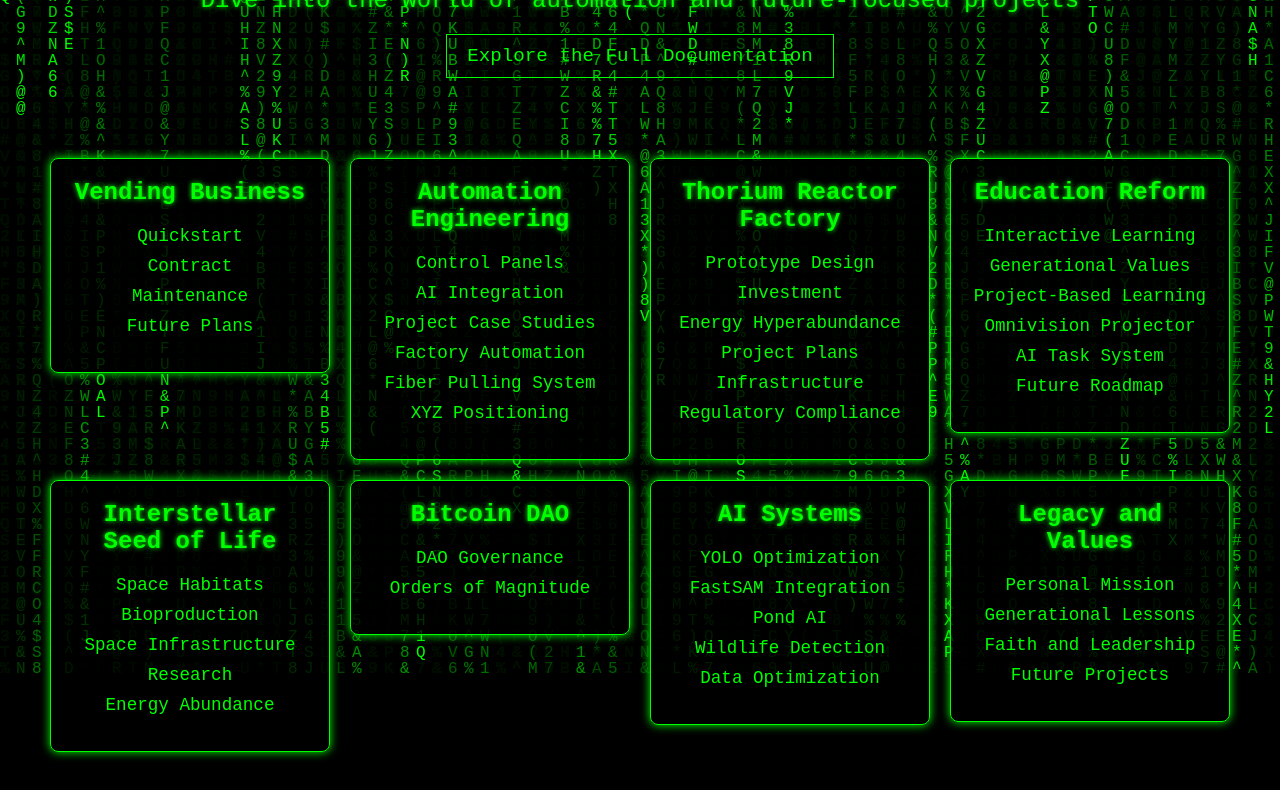
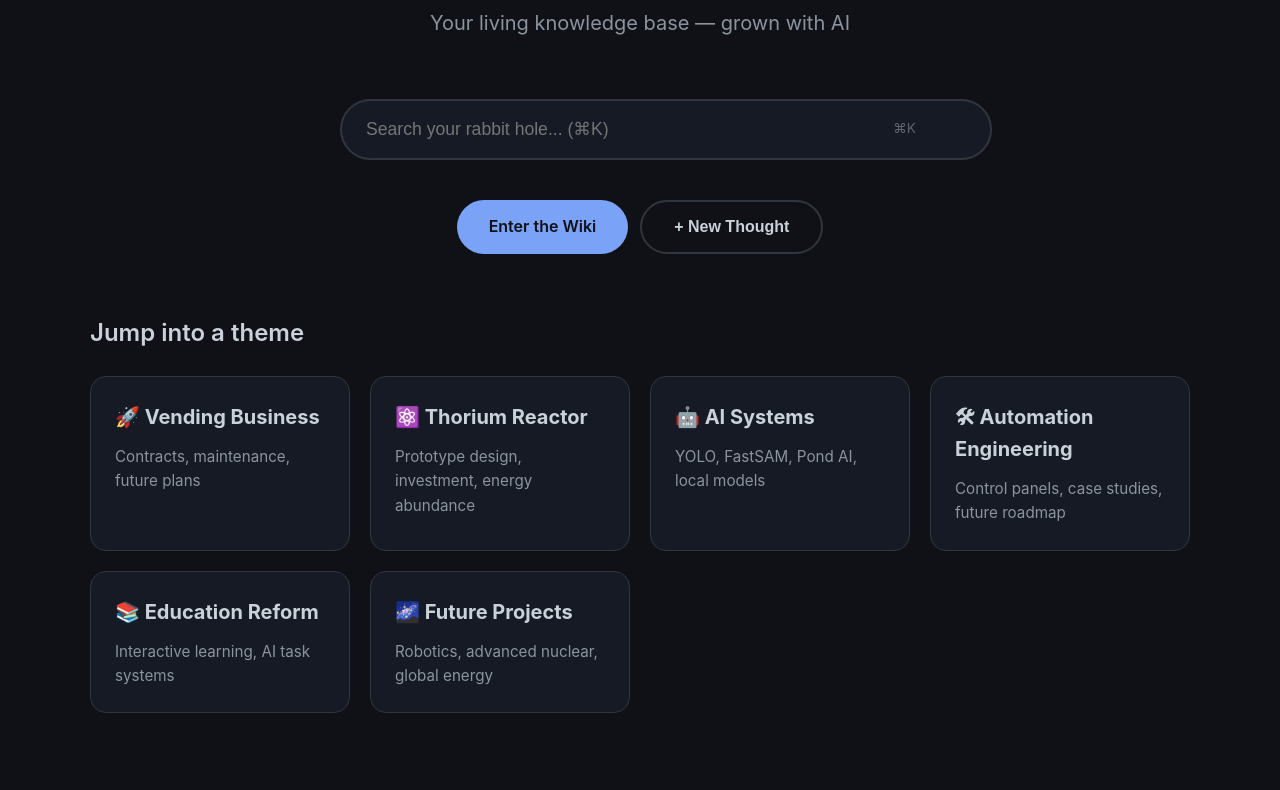
Before and after one commit to macmaniac77/rabbithole, a website: page index.html in a window 1280 px wide. Shown: the part 127-917 px from the top of the page. Drawn offline with Linux system fonts and the light colour scheme.

Commit message:
Task 1: Replace front page with clean Obsidian-style landing page

```diff
--- a/index.html
+++ b/index.html
@@ -2,290 +2,318 @@
 <html lang="en">
 <head>
     <meta charset="UTF-8">
-    <title>Maclaine's Automation Hub</title>
+    <meta name="viewport" content="width=device-width, initial-scale=1.0">
+    <title>Maclaine's Rabbit Hole</title>
     <style>
-        /* General Styles */
+        :root {
+            --bg: #0f1117;
+            --card: #161a24;
+            --accent: #7aa2f7;
+            --text: #c9d1d9;
+            --text-dim: #8b949e;
+        }
         body {
             margin: 0;
             padding: 0;
-            font-family: 'Courier New', Courier, monospace;
-            background-color: black;
-            color: #00ff00;
-            overflow: hidden;
+            background: var(--bg);
+            color: var(--text);
+            font-family: -apple-system, BlinkMacSystemFont, 'Segoe UI', Roboto, sans-serif;
+            line-height: 1.6;
         }
-
-        /* Matrix Background Animation */
-        canvas {
-            position: fixed;
-            top: 0;
-            left: 0;
-            z-index: -1;
+        .container {
+            max-width: 1100px;
+            margin: 0 auto;
+            padding: 40px 20px;
         }
-
-        /* Header Styles */
         header {
             text-align: center;
-            padding: 50px 0;
+            margin-bottom: 60px;
         }
-        header h1 {
-            font-size: 3em;
+        h1 {
+            font-size: 3.2rem;
+            font-weight: 700;
+            margin: 0 0 12px;
+            background: linear-gradient(90deg, #7aa2f7, #a5b4fc);
+            -webkit-background-clip: text;
+            -webkit-text-fill-color: transparent;
+        }
+        .subtitle {
+            font-size: 1.25rem;
+            color: var(--text-dim);
             margin: 0;
-            text-shadow: 0 0 10px #00ff00;
         }
-        header p {
-            font-size: 1.5em;
-            margin: 10px 0 0;
-            text-shadow: 0 0 5px #00ff00;
+        .search-bar {
+            max-width: 600px;
+            margin: 40px auto;
+            position: relative;
         }
-        nav a {
-            color: #00ff00;
+        .search-bar input {
+            width: 100%;
+            padding: 18px 24px;
+            font-size: 1.1rem;
+            border: 2px solid #30363d;
+            border-radius: 9999px;
+            background: var(--card);
+            color: var(--text);
+            outline: none;
+            transition: border-color 0.2s;
+        }
+        .search-bar input:focus {
+            border-color: var(--accent);
+        }
+        .search-bar::after {
+            content: '⌘K';
+            position: absolute;
+            right: 24px;
+            top: 50%;
+            transform: translateY(-50%);
+            color: var(--text-dim);
+            font-size: 0.85rem;
+            opacity: 0.6;
+        }
+        .quick-actions {
+            display: flex;
+            gap: 12px;
+            justify-content: center;
+            margin-bottom: 60px;
+            flex-wrap: wrap;
+        }
+        .btn {
+            background: var(--accent);
+            color: #0f1117;
+            border: none;
+            padding: 14px 32px;
+            font-size: 1rem;
+            font-weight: 600;
+            border-radius: 9999px;
+            cursor: pointer;
+            transition: transform 0.2s, box-shadow 0.2s;
             text-decoration: none;
-            font-size: 1.2em;
-            display: inline-block;
-            margin-top: 20px;
-            border: 1px solid #00ff00;
-            padding: 10px 20px;
-            transition: background-color 0.3s;
+            display: inline-flex;
+            align-items: center;
+            gap: 8px;
         }
-        nav a:hover {
-            background-color: #00ff00;
-            color: black;
+        .btn:hover {
+            transform: translateY(-2px);
+            box-shadow: 0 10px 15px -3px rgb(122 162 247 / 0.3);
         }
-
-        /* Container and Section Styles */
-        .container {
-            padding: 20px;
-            display: flex;
-            flex-wrap: wrap;
-            justify-content: center;
-            align-items: flex-start;
+        .btn-secondary {
+            background: transparent;
+            color: var(--text);
+            border: 2px solid #30363d;
         }
         .section {
-            background-color: rgba(0, 0, 0, 0.8);
-            border: 1px solid #00ff00;
-            margin: 10px;
-            padding: 20px;
-            width: 280px;
-            box-sizing: border-box;
-            border-radius: 8px;
-            box-shadow: 0 0 10px #00ff00;
-            transition: transform 0.3s;
-        }
-        .section:hover {
-            transform: scale(1.05);
-            box-shadow: 0 0 20px #00ff00;
+            margin-bottom: 70px;
         }
         .section h2 {
-            margin-top: 0;
-            text-align: center;
-            text-shadow: 0 0 5px #00ff00;
+            font-size: 1.5rem;
+            margin-bottom: 24px;
+            color: var(--text);
+            font-weight: 600;
         }
-        .section ul {
-            list-style: none;
-            padding: 0;
+        .cards {
+            display: grid;
+            grid-template-columns: repeat(auto-fit, minmax(260px, 1fr));
+            gap: 20px;
         }
-        .section ul li {
-            margin: 10px 0;
-            text-align: center;
+        .card {
+            background: var(--card);
+            border: 1px solid #30363d;
+            border-radius: 16px;
+            padding: 24px;
+            transition: transform 0.2s, border-color 0.2s;
+            text-decoration: none;
+            color: inherit;
         }
-        .section ul li a {
-            color: #00ff00;
-            text-decoration: none;
-            font-size: 1.1em;
-            transition: color 0.3s;
+        .card:hover {
+            transform: translateY(-4px);
+            border-color: var(--accent);
         }
-        .section ul li a:hover {
-            color: white;
+        .card h3 {
+            margin: 0 0 12px;
+            font-size: 1.25rem;
         }
-
-        /* Footer Styles */
+        .card p {
+            color: var(--text-dim);
+            margin: 0;
+            font-size: 0.95rem;
+        }
+        .new-thought {
+            background: var(--card);
+            border: 1px solid #30363d;
+            border-radius: 16px;
+            padding: 32px;
+            max-width: 700px;
+            margin: 0 auto;
+        }
+        .new-thought textarea {
+            width: 100%;
+            min-height: 120px;
+            background: #0f1117;
+            border: 1px solid #30363d;
+            border-radius: 12px;
+            color: var(--text);
+            padding: 16px;
+            font-size: 1rem;
+            resize: vertical;
+            margin-bottom: 16px;
+        }
         footer {
             text-align: center;
-            padding: 20px 0;
-            background-color: black;
-            color: #00ff00;
-            position: relative;
-        }
-
-        /* Scrollbar Styles */
-        ::-webkit-scrollbar {
-            width: 10px;
-        }
-        ::-webkit-scrollbar-track {
-            background: black;
-        }
-        ::-webkit-scrollbar-thumb {
-            background: #00ff00;
+            padding: 40px 20px;
+            color: var(--text-dim);
+            font-size: 0.9rem;
         }
     </style>
 </head>
 <body>
-
-<!-- Matrix Background Canvas -->
-<canvas id="matrix"></canvas>
-
+    <div class="container">
         <header>
-    <h1>Maclaine's Automation Hub</h1>
-    <p>Dive into the world of automation and future-focused projects</p>
-    <nav>
-        <a href="/rabbithole/index.html#quickstart/index.md">Explore the Full Documentation</a>
-    </nav>
+            <h1>Maclaine's Rabbit Hole</h1>
+            <p class="subtitle">Your living knowledge base — grown with AI</p>
         </header>
 
-<div class="container">
-    <!-- Sections -->
-    <div class="section">
-        <h2>Vending Business</h2>
-        <ul>
-            <li><a href="/rabbithole/index.html#vending/index.md">Quickstart</a></li>
-            <li><a href="/rabbithole/index.html#vending/contract.md">Contract</a></li>
-            <li><a href="/rabbithole/index.html#vending/maintenance.md">Maintenance</a></li>
-            <li><a href="/rabbithole/index.html#vending/future-plans.md">Future Plans</a></li>
-        </ul>
+        <!-- Search -->
+        <div class="search-bar">
+            <input type="text" id="global-search" placeholder="Search your rabbit hole..."
+                   onkeypress="if (event.key === 'Enter') searchWiki(this.value)">
         </div>
 
-    <div class="section">
-        <h2>Automation Engineering</h2>
-        <ul>
-            <li><a href="/rabbithole/index.html#automation/control-panels.md">Control Panels</a></li>
-            <li><a href="/rabbithole/index.html#automation/ai-integration.md">AI Integration</a></li>
-            <li><a href="/rabbithole/index.html#automation/project-case-studies/index.md">Project Case Studies</a></li>
-            <li><a href="/rabbithole/index.html#automation/project-case-studies/factory-automation.md">Factory Automation</a></li>
-            <li><a href="/rabbithole/index.html#automation/fiber-pulling-system.md">Fiber Pulling System</a></li>
-            <li><a href="/rabbithole/index.html#automation/xyz-positioning.md">XYZ Positioning</a></li>
-        </ul>
+        <!-- Quick Actions -->
+        <div class="quick-actions">
+            <a href="/RABBITHOLE/index.html" class="btn">Enter the Wiki</a>
+            <button onclick="showNewThought()" class="btn btn-secondary">+ New Thought</button>
         </div>
 
-    <div class="section">
-        <h2>Thorium Reactor Factory</h2>
-        <ul>
-            <li><a href="/rabbithole/index.html#thorium-reactor/prototype-design.md">Prototype Design</a></li>
-            <li><a href="/rabbithole/index.html#thorium-reactor/investment.md">Investment</a></li>
-            <li><a href="/rabbithole/index.html#thorium-reactor/energy-hyperabundance.md">Energy Hyperabundance</a></li>
-            <li><a href="/rabbithole/index.html#thorium-reactor/project-plans/index.md">Project Plans</a></li>
-            <li><a href="/rabbithole/index.html#thorium-reactor/project-plans/infrastructure.md">Infrastructure</a></li>
-            <li><a href="/rabbithole/index.html#thorium-reactor/project-plans/regulatory-compliance.md">Regulatory Compliance</a></li>
-        </ul>
+        <!-- New Thought Modal -->
+        <div id="new-thought-modal" style="display: none; position: fixed; inset: 0; background: rgba(0,0,0,0.8); z-index: 100; align-items: center; justify-content: center;">
+            <div class="new-thought" style="max-width: 600px; width: 90%;">
+                <h2 style="margin-top: 0;">Start a new thought</h2>
+                <textarea id="thought-prompt" placeholder="Describe the idea, question, or project..."></textarea>
+                <div style="display: flex; gap: 12px; justify-content: flex-end;">
+                    <button onclick="hideNewThought()" class="btn btn-secondary">Cancel</button>
+                    <button onclick="generateNewPage()" class="btn">Generate with AI →</button>
+                </div>
+                <p style="font-size: 0.85rem; color: var(--text-dim); margin-top: 12px;">
+                    This will create a new Markdown page and commit it to your repo.
+                </p>
+            </div>
         </div>
 
+        <!-- Quick Access Cards -->
         <div class="section">
-        <h2>Education Reform</h2>
-        <ul>
-            <li><a href="/rabbithole/index.html#education/interactive-learning.md">Interactive Learning</a></li>
-            <li><a href="/rabbithole/index.html#education/generational-values.md">Generational Values</a></li>
-            <li><a href="/rabbithole/index.html#education/project-based-learning.md">Project-Based Learning</a></li>
-            <li><a href="/rabbithole/index.html#education/omnivision-projector.md">Omnivision Projector</a></li>
-            <li><a href="/rabbithole/index.html#education/ai-task-system.md">AI Task System</a></li>
-            <li><a href="/rabbithole/index.html#education/future-roadmap.md">Future Roadmap</a></li>
-        </ul>
-    </div>
-
-    <div class="section">
-        <h2>Interstellar Seed of Life</h2>
-        <ul>
-            <li><a href="/rabbithole/index.html#interstellar-seed/space-habitats.md">Space Habitats</a></li>
-            <li><a href="/rabbithole/index.html#interstellar-seed/bioproduction.md">Bioproduction</a></li>
-            <li><a href="/rabbithole/index.html#interstellar-seed/space-infrastructure.md">Space Infrastructure</a></li>
-            <li><a href="/rabbithole/index.html#interstellar-seed/research.md">Research</a></li>
-            <li><a href="/rabbithole/index.html#interstellar-seed/energy-abundance.md">Energy Abundance</a></li>
-        </ul>
-    </div>
-
-    <div class="section">
-        <h2>Bitcoin DAO</h2>
-        <ul>
-            <li><a href="/rabbithole/index.html#bitcoin-dao/dao-governance.md">DAO Governance</a></li>
-            <li><a href="/rabbithole/index.html#bitcoin-dao/orders-of-magnitude.md">Orders of Magnitude</a></li>
-        </ul>
-    </div>
-
-    <div class="section">
-        <h2>AI Systems</h2>
-        <ul>
-            <li><a href="/rabbithole/index.html#ai-systems/yolo-optimization.md">YOLO Optimization</a></li>
-            <li><a href="/rabbithole/index.html#ai-systems/fastsam-integration.md">FastSAM Integration</a></li>
-            <li><a href="/rabbithole/index.html#ai-systems/pond-ai/index.md">Pond AI</a></li>
-            <li><a href="/rabbithole/index.html#ai-systems/pond-ai/wildlife-detection.md">Wildlife Detection</a></li>
-            <li><a href="/rabbithole/index.html#ai-systems/pond-ai/data-optimization.md">Data Optimization</a></li>
-        </ul>
-    </div>
-
-    <div class="section">
-        <h2>Legacy and Values</h2>
-        <ul>
-            <li><a href="/rabbithole/index.html#legacy-and-values/personal-mission.md">Personal Mission</a></li>
-            <li><a href="/rabbithole/index.html#legacy-and-values/generational-lessons.md">Generational Lessons</a></li>
-            <li><a href="/rabbithole/index.html#legacy-and-values/faith-and-leadership.md">Faith and Leadership</a></li>
-            <li><a href="/rabbithole/index.html#future-projects/index.md">Future Projects</a></li>
-        </ul>
+            <h2>Jump into a theme</h2>
+            <div class="cards">
+                <a href="/RABBITHOLE/index.html#markdown/vending/index.md" class="card">
+                    <h3>🚀 Vending Business</h3>
+                    <p>Contracts, maintenance, future plans</p>
+                </a>
+                <a href="/RABBITHOLE/index.html#markdown/thorium-reactor/index.md" class="card">
+                    <h3>⚛️ Thorium Reactor</h3>
+                    <p>Prototype design, investment, energy abundance</p>
+                </a>
+                <a href="/RABBITHOLE/index.html#markdown/ai-systems/index.md" class="card">
+                    <h3>🤖 AI Systems</h3>
+                    <p>YOLO, FastSAM, Pond AI, local models</p>
+                </a>
+                <a href="/RABBITHOLE/index.html#markdown/automation/index.md" class="card">
+                    <h3>🛠 Automation Engineering</h3>
+                    <p>Control panels, case studies, future roadmap</p>
+                </a>
+                <a href="/RABBITHOLE/index.html#markdown/education/index.md" class="card">
+                    <h3>📚 Education Reform</h3>
+                    <p>Interactive learning, AI task systems</p>
+                </a>
+                <a href="/RABBITHOLE/index.html#markdown/future-projects/index.md" class="card">
+                    <h3>🌌 Future Projects</h3>
+                    <p>Robotics, advanced nuclear, global energy</p>
+                </a>
             </div>
         </div>
 
         <footer>
-    <p>&copy; 2024 Maclaine Crabbe Morham. All rights reserved.</p>
+            Built with intention • Powered by AI • Hosted on Netlify<br>
+            <small>Last updated: May 2026</small>
         </footer>
+    </div>
 
-<!-- Matrix Background Script -->
     <script>
-    var c = document.getElementById("matrix");
-    var ctx = c.getContext("2d");
+        function searchWiki(query) {
+            if (!query.trim()) return;
+            window.location.href = `/RABBITHOLE/index.html?search=${encodeURIComponent(query)}`;
+        }
 
-    // Make the canvas full screen
-    c.height = window.innerHeight;
-    c.width = window.innerWidth;
+        function showNewThought() {
+            document.getElementById('new-thought-modal').style.display = 'flex';
+            document.getElementById('thought-prompt').focus();
+        }
 
-    // Characters - taken from the unicode charset
-    var matrix = "ABCDEFGHIJKLMNOPQRSTUVWXYZ123456789@#$%^&*()*&^%";
-    // Convert the string into an array of single characters
-    matrix = matrix.split("");
+        function hideNewThought() {
+            document.getElementById('new-thought-modal').style.display = 'none';
+        }
 
-    var font_size = 16;
-    var columns = c.width / font_size; // number of columns for the rain
-    // an array of drops - one per column
-    var drops = [];
-    // x below is the x coordinate
-    // 1 = y-coordinate of the drop(same for every drop initially)
-    for (var x = 0; x < columns; x++)
-        drops[x] = 1;
+        async function generateNewPage() {
+            const prompt = document.getElementById('thought-prompt').value.trim();
+            if (!prompt) {
+                alert('Please describe your thought');
+                return;
+            }
 
-    // Drawing the characters
-    function draw() {
-        // Black BG for the canvas
-        // Translucent BG to show trail effect
-        ctx.fillStyle = "rgba(0, 0, 0, 0.04)";
-        ctx.fillRect(0, 0, c.width, c.height);
+            const btns = document.querySelectorAll('#new-thought-modal button');
+            btns.forEach(b => b.disabled = true);
 
-        ctx.fillStyle = "#00ff00"; // Green text
-        ctx.font = font_size + "px Courier New";
-        // Looping over drops
-        for (var i = 0; i < drops.length; i++) {
-            // A random character to print
-            var text = matrix[Math.floor(Math.random() * matrix.length)];
-            // x = i * font_size, y = value of drops[i] * font_size
-            ctx.fillText(text, i * font_size, drops[i] * font_size);
+            try {
+                const res = await fetch('/.netlify/functions/generateContent', {
+                    method: 'POST',
+                    headers: { 'Content-Type': 'application/json' },
+                    body: JSON.stringify({
+                        prompt_text: prompt,
+                        title_prompt_text: 'A clear, compelling title for this idea'
+                    })
+                });
 
-            // Sending the drop back to the top randomly after it has crossed the screen
-            // Adding a randomness to the reset to make the drops scattered on the Y axis
-            if (drops[i] * font_size > c.height && Math.random() > 0.975)
-                drops[i] = 0;
+                if (!res.ok) throw new Error('Generation failed');
+                const data = await res.json();
 
-            // Incrementing Y coordinate
-            drops[i]++;
+                const fileName = data.title.toLowerCase().replace(/[^a-z0-9]+/g, '-').replace(/^-+|-+$/g, '') + '.md';
+                const filePath = 'markdown/quickstart/' + fileName;
+
+                const commitRes = await fetch('/.netlify/functions/commitFileToGitHub', {
+                    method: 'POST',
+                    headers: { 'Content-Type': 'application/json' },
+                    body: JSON.stringify({
+                        filePath: filePath,
+                        content: data.content,
+                        commitMessage: `Add new thought: ${data.title}`,
+                        isUpdate: false
+                    })
+                });
+
+                if (!commitRes.ok) throw new Error('Commit failed');
+
+                alert('New page created! Redirecting to the wiki...');
+                window.location.href = `/RABBITHOLE/index.html#${filePath}`;
+            } catch (err) {
+                alert('Error: ' + err.message);
+            } finally {
+                btns.forEach(b => b.disabled = false);
+                hideNewThought();
             }
         }
 
-    setInterval(draw, 35);
+        // Keyboard shortcut
+        document.addEventListener('keydown', function(e) {
+            if (e.metaKey && e.key === 'k') {
+                e.preventDefault();
+                document.getElementById('global-search').focus();
+            }
+        });
 
-    // Adjust canvas size on window resize
-    window.onresize = function() {
-        c.height = window.innerHeight;
-        c.width = window.innerWidth;
-        columns = c.width / font_size;
-        drops = [];
-        for (var x = 0; x < columns; x++)
-            drops[x] = 1;
-    };
+        // Auto-focus search on load
+        setTimeout(() => {
+            const search = document.getElementById('global-search');
+            if (search) search.placeholder = 'Search your rabbit hole... (⌘K)';
+        }, 800);
     </script>
-
 </body>
 </html>
```
Lines whose indentation alone changed are shown as unchanged.
